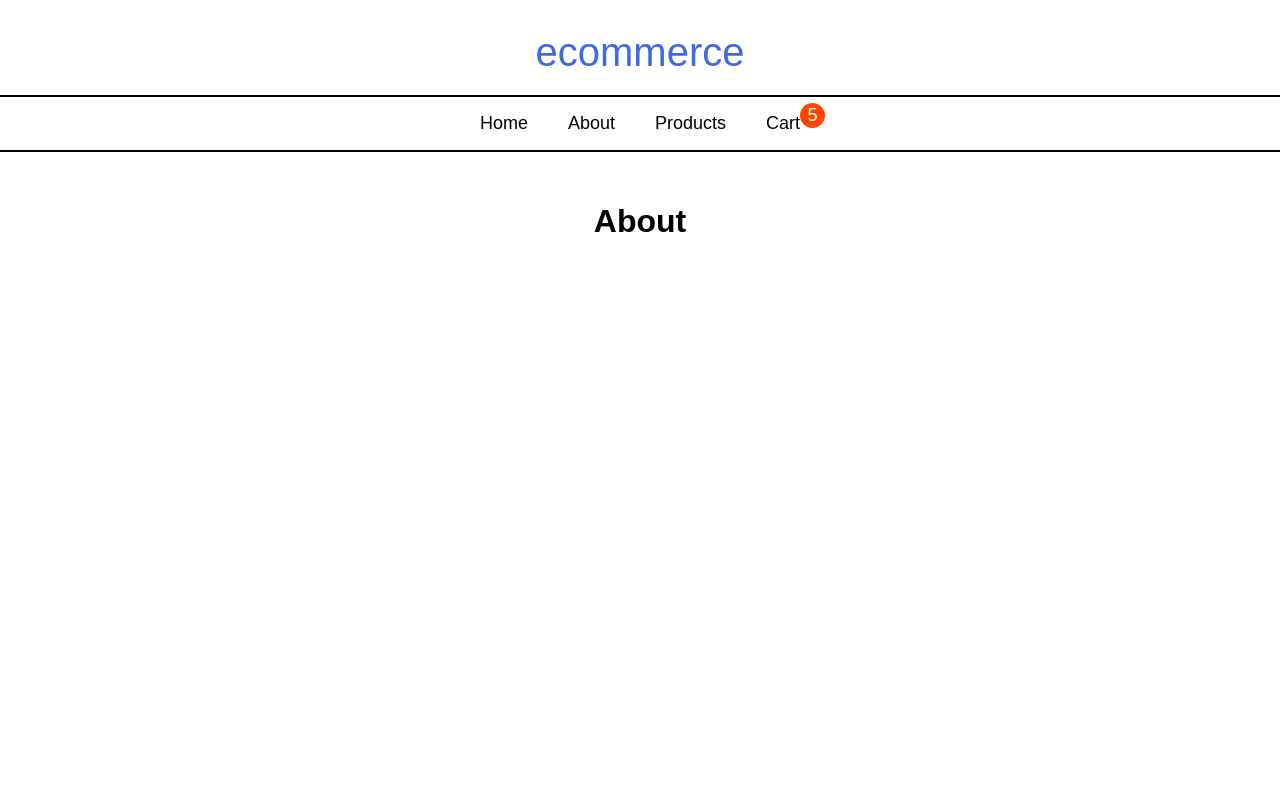
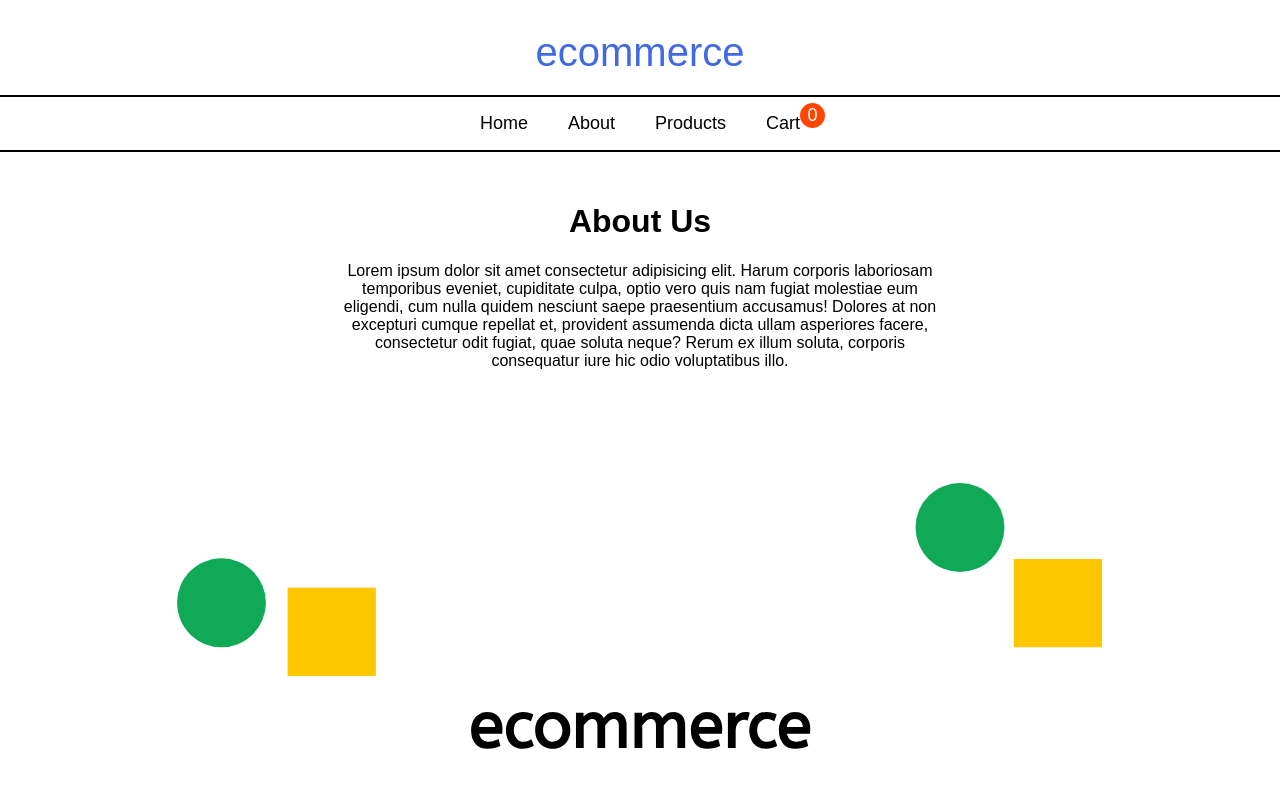
Before and after one commit to parveen232/ecommerce, a React (Vite) app: page /about in a window 1280 px wide. Shown: the top 800 px of the page. Built offline with nearby package versions, Linux system fonts and the light colour scheme.

Commit message:
page-info & cartNum

```diff
--- a/src/App.jsx
+++ b/src/App.jsx
@@ -5,8 +5,20 @@ import About from "./pages/About";
 import Cart from "./pages/Cart";
 import Navbar from "./Navbar";
 import Item from "./pages/Item";
+import { useState } from "react";
 
 export default function App() {
+  const [cartNum, setCartNum] = useState(0);
+  const [itemNum, setItemNum] = useState(1);
+
+  function handleAdd() {
+    setCartNum(+cartNum + +itemNum);
+  }
+
+  function handleOnChange(e) {
+    setItemNum(e.target.value);
+  }
+
   return (
     <>
       <header>
@@ -14,7 +26,7 @@ export default function App() {
           <Link to="/" className="logo">
             ecommerce
           </Link>
-          <Navbar />
+          <Navbar cartNum={cartNum} />
         </div>
       </header>
       <main>
@@ -24,7 +36,16 @@ export default function App() {
             <Route path="/products" element={<Products />} />
             <Route path="/about" element={<About />} />
             <Route path="/cart" element={<Cart />} />
-            <Route path="/products/:itemId" element={<Item />} />
+            <Route
+              path="/products/:itemId"
+              element={
+                <Item
+                  itemNum={itemNum}
+                  onChange={handleOnChange}
+                  onClick={handleAdd}
+                />
+              }
+            />
           </Routes>
         </div>
       </main>
--- a/src/Navbar.jsx
+++ b/src/Navbar.jsx
@@ -1,22 +1,28 @@
 import { Link, NavLink } from "react-router-dom";
 
-export default function Navbar() {
+export default function Navbar({ cartNum }) {
   return (
     <div className="navbar">
       <ul>
         <li>
-          <Link to="./" as={NavLink}>Home</Link>
+          <Link to="./" as={NavLink}>
+            Home
+          </Link>
         </li>
         <li>
-          <Link to="./about" as={NavLink}>About</Link>
+          <Link to="./about" as={NavLink}>
+            About
+          </Link>
         </li>
         <li>
-          <Link to="./products" as={NavLink}>Products</Link>
+          <Link to="./products" as={NavLink}>
+            Products
+          </Link>
         </li>
         <li>
           <Link to="./cart" as={NavLink} className="cart-btn">
             Cart
-            <div className="cart-num">5</div>
+            <div className="cart-num">{cartNum}</div>
           </Link>
         </li>
       </ul>
--- a/src/pages/About.jsx
+++ b/src/pages/About.jsx
@@ -1,3 +1,21 @@
+import ecommerce from "../../public/ecommerce.svg";
+
 export default function About() {
-  return <h1>About</h1>;
+  return (
+    <div className="about-page">
+      <div className="about">
+        <h1>About Us</h1>
+        <p>
+          Lorem ipsum dolor sit amet consectetur adipisicing elit. Harum
+          corporis laboriosam temporibus eveniet, cupiditate culpa, optio vero
+          quis nam fugiat molestiae eum eligendi, cum nulla quidem nesciunt
+          saepe praesentium accusamus! Dolores at non excepturi cumque repellat
+          et, provident assumenda dicta ullam asperiores facere, consectetur
+          odit fugiat, quae soluta neque? Rerum ex illum soluta, corporis
+          consequatur iure hic odio voluptatibus illo.
+        </p>
+      </div>
+      <img src={ecommerce} alt="" />
+    </div>
+  );
 }
--- a/src/pages/Cart.jsx
+++ b/src/pages/Cart.jsx
@@ -1,3 +1,3 @@
 export default function Cart() {
-  return <h1>Cart is Empty</h1>;
+  return <h1>Your Cart</h1>;
 }
--- a/src/pages/Home.jsx
+++ b/src/pages/Home.jsx
@@ -1,3 +1,9 @@
+import ecommerce from "../../public/ecommerce.svg";
+
 export default function Home() {
-  return <h1>Home</h1>;
+  return (
+    <div className="home-page">
+      <img src={ecommerce} alt="" />
+    </div>
+  );
 }
--- a/src/pages/Item.jsx
+++ b/src/pages/Item.jsx
@@ -1,7 +1,7 @@
 import { Link, useParams } from "react-router-dom";
 import items from "../data/items";
 
-export default function Item() {
+export default function Item({ itemNum, onChange, onClick }) {
   const { itemId } = useParams();
   const item = items.find((item) => item.id == itemId);
   const { name, image, description, price, rating } = item;
@@ -20,7 +20,32 @@ export default function Item() {
           eum officia minus iusto voluptates, exercitationem, animi sequi
           molestiae ab?
         </p>
-        <button className="atc-btn btn">Add to Cart</button>
+        <form
+          onSubmit={(e) => {
+            e.preventDefault();
+            alert(itemNum);
+          }}
+        >
+          <label htmlFor="item-num" id="in-label">
+            No. of items:
+            <input
+              type="number"
+              name="item-num"
+              id="item-num"
+              min="0"
+              max="10"
+              value={itemNum}
+              placeholder="itemNum"
+              onChange={onChange}
+            />
+          </label>
+          <button className="atc-btn btn" onClick={onClick}>
+            Add to Cart
+          </button>
+        </form>
+        <Link to="/cart" className="view-btn btn">
+          View Cart
+        </Link>
         <Link to="/products">Back to Products</Link>
       </div>
     </div>
--- a/src/styles.css
+++ b/src/styles.css
@@ -68,7 +68,14 @@ body {
 }
 
 .about-page {
+  display: flex;
+  flex-direction: column;
+  align-items: center;
+}
+
+.about {
   text-align: center;
+  max-width: 600px;
 }
 
 .items-container {
@@ -147,6 +154,22 @@ body {
   background-color: rgb(60, 60, 225);
 }
 
+/* detail page */
+
+#in-label {
+  font-size: 20px;
+}
+
+#item-num {
+  color: royalblue;
+  font-weight: 700;
+  font-size: 16px;
+  padding: 10px;
+  outline: none;
+  border: 2px solid royalblue;
+  margin: 0 20px;
+}
+
 button {
   cursor: pointer;
 }
```
Also changed, not shown: public/ecommerce.svg (added).
